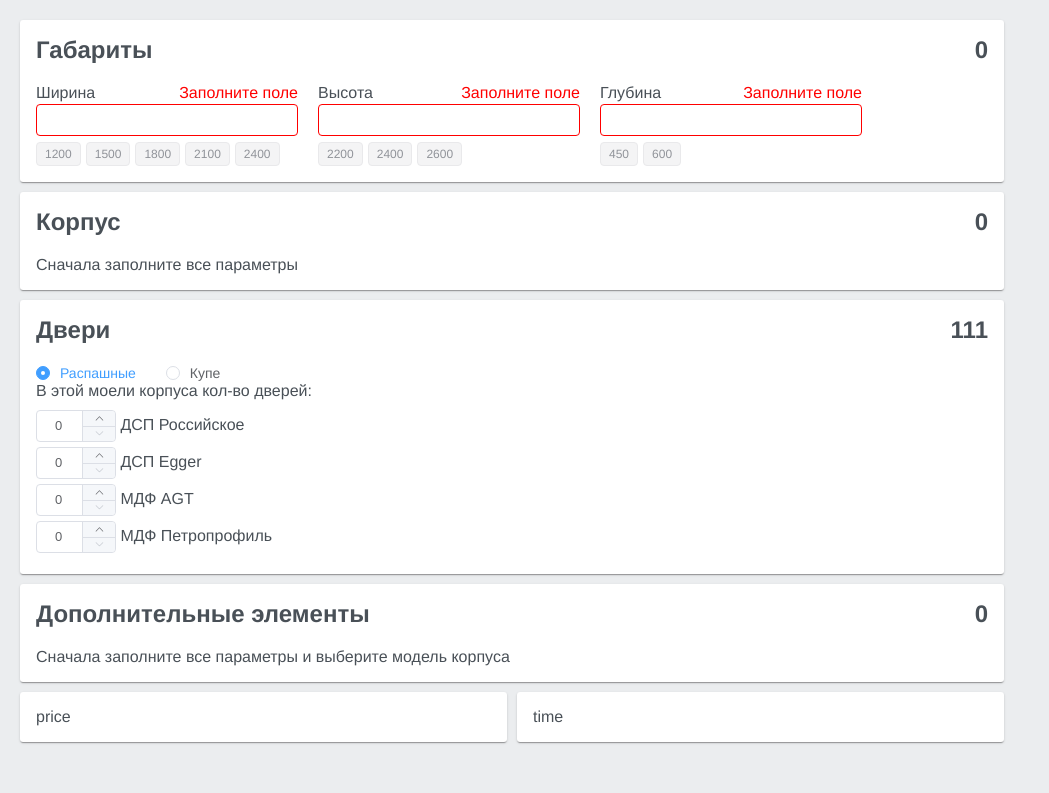
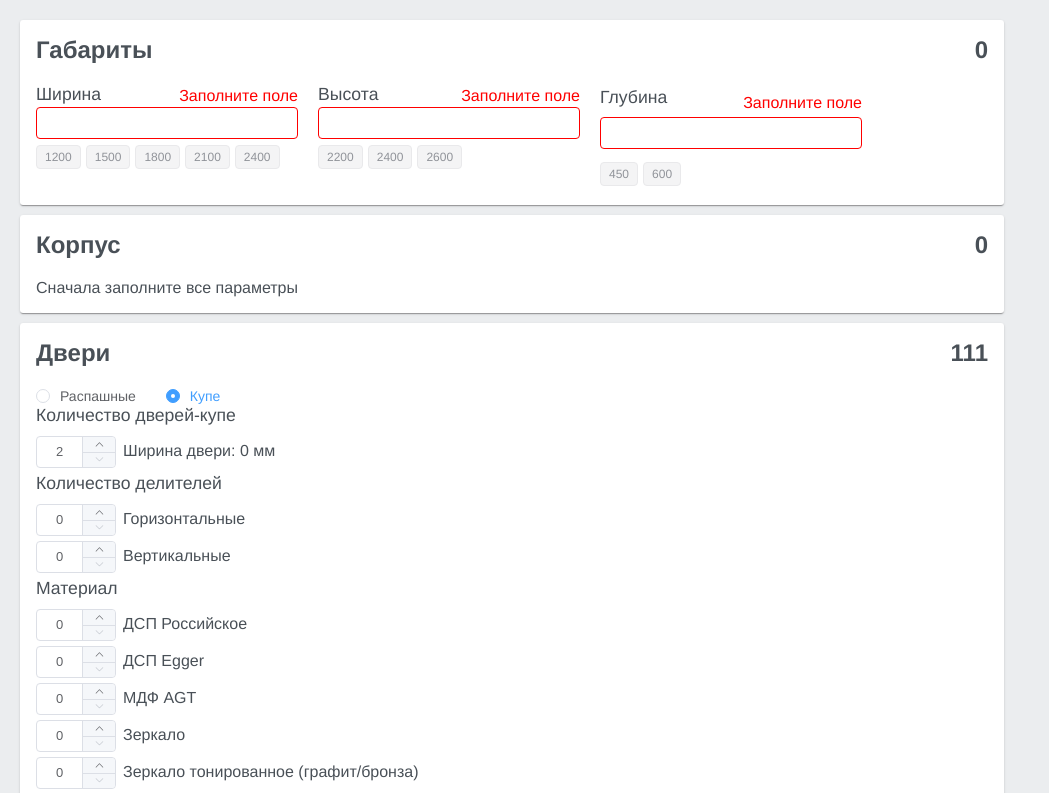
Before and after one commit to dakishimete/wardrobe-calculator-repo, a Vue app: page / in a window 1280 px wide. Shown: the top 793 px of the page, without its empty margins (0-1049 px from the left). Built offline with nearby package versions, Linux system fonts and the light colour scheme.

Commit message:
door k component

```diff
--- a/src/components/calc/DoorsKupe.vue
+++ b/src/components/calc/DoorsKupe.vue
@@ -1,6 +1,81 @@
 <template>
-    <div>
-        doors kupe?/
+    <div class="doors-kupe">
+
+        <div class="doors-kupe__count">
+            <div class="param">
+                <div class="param__header">
+                    <div class="param__title">
+                        Количество дверей-купе
+                    </div>
+                </div>
+                <div class="param__content param-content">
+                    <div class="param-item">
+                        <el-input-number
+                            v-model="params.count"
+                            controls-position="right"
+                            :min="2"
+                            :max="doorsCount"
+                            size="small"
+                            @change="handleCount">
+                        </el-input-number>
+                        <span class="param-item__title">Ширина двери: {{doorWidth}} мм</span>
+                    </div>
+                </div>
+            </div>
+        </div>
+
+        <div class="doors-kupe__dels">
+            <div class="param">
+                <div class="param__header">
+                    <div class="param__title">
+                        Количество делителей
+                    </div>
+                </div>
+                <div class="param__content param-content">
+
+                    <div class="param-content__row" v-for="param in params.dels" :key="param.id">
+                        <div class="param-item">
+                            <el-input-number
+                                v-model="param.count"
+                                controls-position="right"
+                                :min="0"
+                                :max="param.max"
+                                size="small"
+                                :class="{'param-item__input--selected': isDelAdded(param.id) }"
+                                @change="handleDel(param.id)" >
+                            </el-input-number>
+                            <span class="param-item__title" :class="{'param-item__title--selected': isDelAdded(param.id) }">{{param.title}}</span>
+                        </div>
+                    </div>
+                </div>
+            </div>
+        </div>
+
+        <div class="doors-kupe__material">
+            <div class="param">
+                <div class="param__header">
+                    <div class="param__title">
+                        Материал
+                    </div>
+                    <span class="doors-kupe__error" v-show="isTooManyDoorsSelected"> <i class="el-icon-warning"></i> Выбрано больше дверей, чем нужно</span>
+                </div>
+                <div class="param__content param-content">
+                    <div class="param-item" v-for="item in params.material" :key="item.id">
+                        <el-input-number
+                            v-model="item.count"
+                            controls-position="right"
+                            @change="handleSelectMaterial(item.id)"
+                            :min="0"
+                            :max="doorsCount"
+                            size="small"
+                            :class="{'param-item__input--selected': isMaterialSelected(item.id) }">
+                            </el-input-number>
+                        <span class="param-item__title" :class="{'param-item__title--selected': isMaterialSelected(item.id) }">{{item.name}}</span>
+                    </div>
+                </div>
+            </div>
+        </div>
+
     </div>
 </template>
 
@@ -12,25 +87,171 @@ import { mapMutations } from 'vuex';
 export default {
     data() {
         return {
-
+            params: {}
         }
     },
     computed: {
-
+        ...mapGetters('params',[
+            'GET_PARAM_INPUT'
+        ]),
+        ...mapGetters('doors',[
+            'GET_K_DOORS_PARAMS'
+        ]),
+        ...mapGetters('inner',[
+            'GET_INNER_FULL_DATA'
+        ]),
+        doorsCount: function() {
+            let inner = this.GET_INNER_FULL_DATA;
+            if(inner){
+                return inner.doorsRCount;
+            }
+            else return 4;
+        },
+        doorWidth: function() {
+            let wardrobeWidth = this.GET_PARAM_INPUT('width');
+            let count = this.params.count;
+            return Math.round(wardrobeWidth / count);
+        },
+        isTooManyDoorsSelected: function() {
+            let total = this.params.material.reduce((prev,curItem) => prev + curItem.count, 0);
+            return total > this.params.count;
+        }
     },
     methods: {
+        ...mapMutations('doors', [
+            'SET_K_COUNT',
+            'SET_K_DELS',
+            'SET_K_MATERIAL',
+            'SET_SUMMARY'
+        ]),
+        handleCount: function(){
+            this.SET_K_COUNT(this.params.count);
+        },
+        handleDel: function(param){
+            let count = this.params.dels[param].count;
+            let payload = {param, count};
+            this.SET_K_DELS(payload);
+        },
+        isDelAdded: function(param){
+            return this.params.dels[param].count > 0;
+        },
+        handleSelectMaterial: function(id){
+            let object = this.params.material.find(item => item.id === id);
+            if(object){
+                let count = object.count;
+                let payload = {id, count};
+                this.SET_K_MATERIAL(payload);
+            }
+        },
+        isMaterialSelected: function(id){
+            let object = this.params.material.find(item => item.id === id);
+            if(object){
+                return object.count > 0;
+            }
+        },
+        getDataFromVuex: function() {
+            this.params = JSON.parse(JSON.stringify(this.GET_K_DOORS_PARAMS));
+        },
+        sum: function() {
+            let type = 'k';
+            let sum = 0;
+            let stringsArray = [];
 
+            let width = this.GET_PARAM_INPUT('width');
+            let widthOfDoor = +(width / this.params.count / 1000).toFixed(2);
+
+
+            //dels
+            for(let param in this.params.dels){
+                let del = this.params.dels[param];
+                if(del.count > 0){
+                    let delsSum = del.price * del.count;
+                    sum = sum + delsSum;
+                    let delsStr = del.name + ': ' + del.price + '*' + del.count + ' = ' + delsSum;
+                    stringsArray.push(delsStr);
+                }
+            }
+
+            //material
+            let doors = this.params.material.filter(item => item.count > 0);
+            for(let d in doors){
+                let door = doors[d];
+                let doorSum = door.priceOnSuare * widthOfDoor * door.count;
+                doorSum = Math.round(doorSum);
+                sum = sum + doorSum;
+                let doorStr = door.name + ': ' + door.priceOnSuare + '*' + widthOfDoor + '*' + door.count + ' = ' + doorSum;
+                stringsArray.push(doorStr);
+            }
+
+            //to vuex
+            let payload = {type, sum, stringsArray};
+            this.SET_SUMMARY(payload);
+        }
     },
     watch: {
-
+        params: {
+            handler: function (after, before) {
+                this.sum();
+            },
+            deep: true,
+        }
     },
 
     beforeMount(){
-
+        this.getDataFromVuex();
     }
 }
 </script>
 
 <style lang="scss">
+    .doors-kupe {
+        &__error {
+            padding: 7px;
+            color: #e6a23c;
+            background-color: #fdf6ec;
+            border: 1px solid #f5dab1;
+            border-radius: 4px;
+        }
+    }
+</style>
 
+<style lang="scss">
+    .param {
+        margin-bottom: 20px;
+
+        &:last-child {
+            margin-bottom: 0px;
+        }
+
+        &__header {
+            margin-bottom: 10px;
+            display: flex;
+        }
+
+        &__title {
+            font-size: 1.1em;
+            align-self: center;
+            margin-right: 10px;
+        }
+
+        &-item {
+            margin-bottom: 5px;
+
+            &__input {
+                &--selected {
+                    input {
+                        color: red;
+                    }
+                }
+            }
+
+            &__title {
+                margin-left: 7px;
+
+                &--selected {
+                    color: red;
+                }
+            }
+        }
+    }
 </style>
--- a/src/store/modules/doors.js
+++ b/src/store/modules/doors.js
@@ -2,7 +2,7 @@ export default {
     namespaced: true,
 
     state: {
-        doorsType: 'r',
+        doorsType: 'k',
         r: {
             params: {
                 material: [
@@ -22,8 +22,8 @@ export default {
                 count: 2,
                 doorWidth: 0,
                 dels: {
-                    hor: { name: 'Делитель горизонтальный', count: 0, price: 300 },
-                    vert: { name: 'Делитель вертикальный', count: 0, price: 600 }
+                    hor: { id: 'hor', name: 'Делитель горизонтальный', count: 0, price: 300, title: 'Горизонтальные', max: 10 },
+                    vert: { id: 'vert', name: 'Делитель вертикальный', count: 0, price: 600, title: 'Вертикальные', max: 4 }
                 },
                 material: [
                     { id: 'k001', name: 'ДСП Российское', count: 0, priceOnSuare: 2000},
@@ -60,7 +60,19 @@ export default {
         SET_SUMMARY (state, payload){
             state[payload.type].summary.sum = payload.sum;
             state[payload.type].summary.stringsArray = payload.stringsArray;
-        }
+        },
+        SET_K_COUNT (state, payload){
+            state.k.params.count = payload;
+        },
+        SET_K_DELS (state, payload){
+            state.k.params.dels[payload.param].count = payload.count;
+        },
+        SET_K_MATERIAL (state, payload){
+            let object = state.k.params.material.find(item => item.id === payload.id);
+            if(object){
+                object.count = payload.count;
+            }
+        },
     },
 
     getters: {
@@ -70,6 +82,9 @@ export default {
         GET_R_DOORS_PARAMS: (state) => {
             return state.r.params;
         },
+        GET_K_DOORS_PARAMS: (state) => {
+            return state.k.params;
+        },
 
     },
 
--- a/src/views/Calc.vue
+++ b/src/views/Calc.vue
@@ -142,4 +142,8 @@ export default {
         background-color: red !important;
         border-color: red !important;
     }
+
+    .el-input-number.is-controls-right .el-input__inner {
+        padding-right: 48px !important;
+    }
 </style>
```
